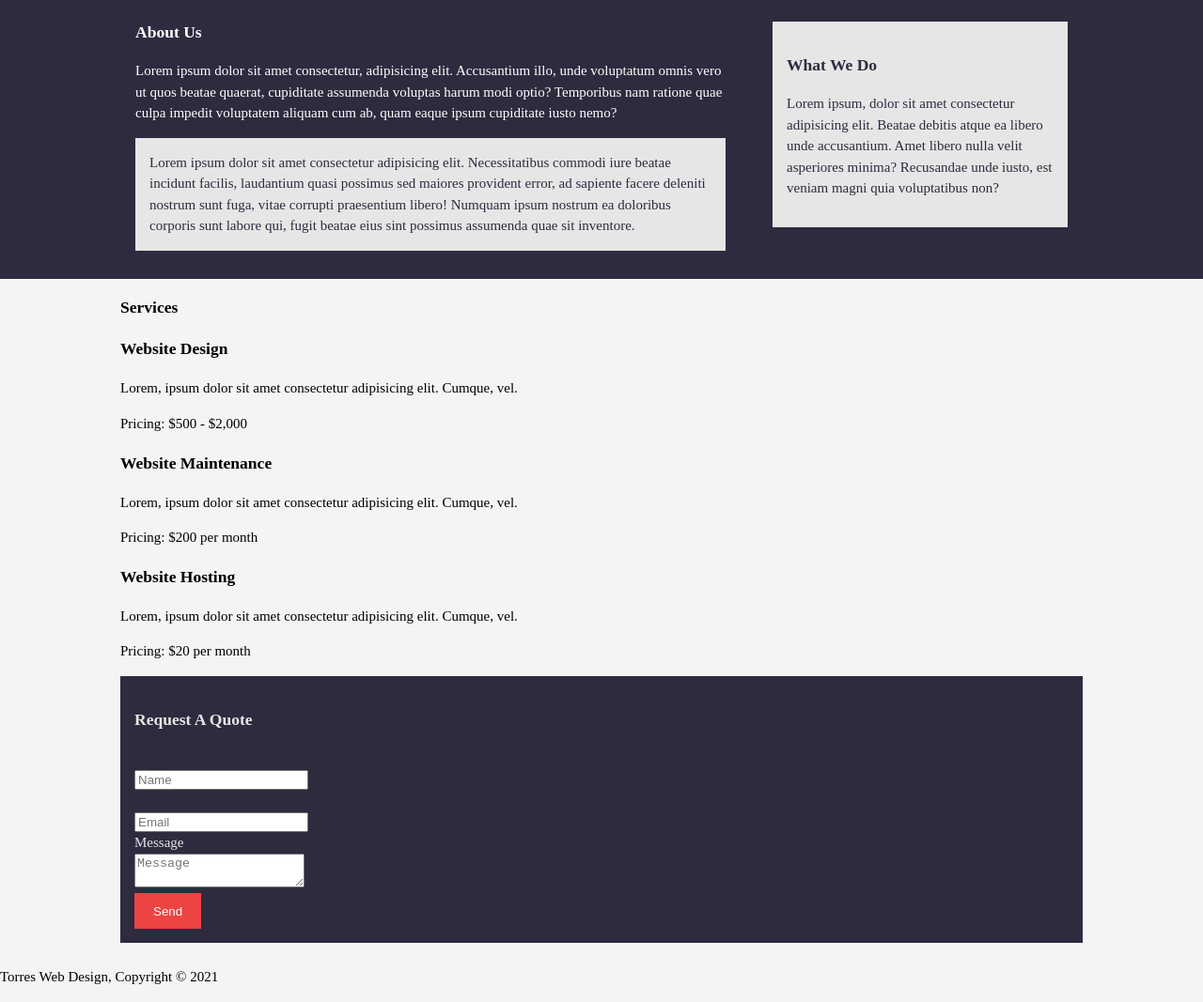
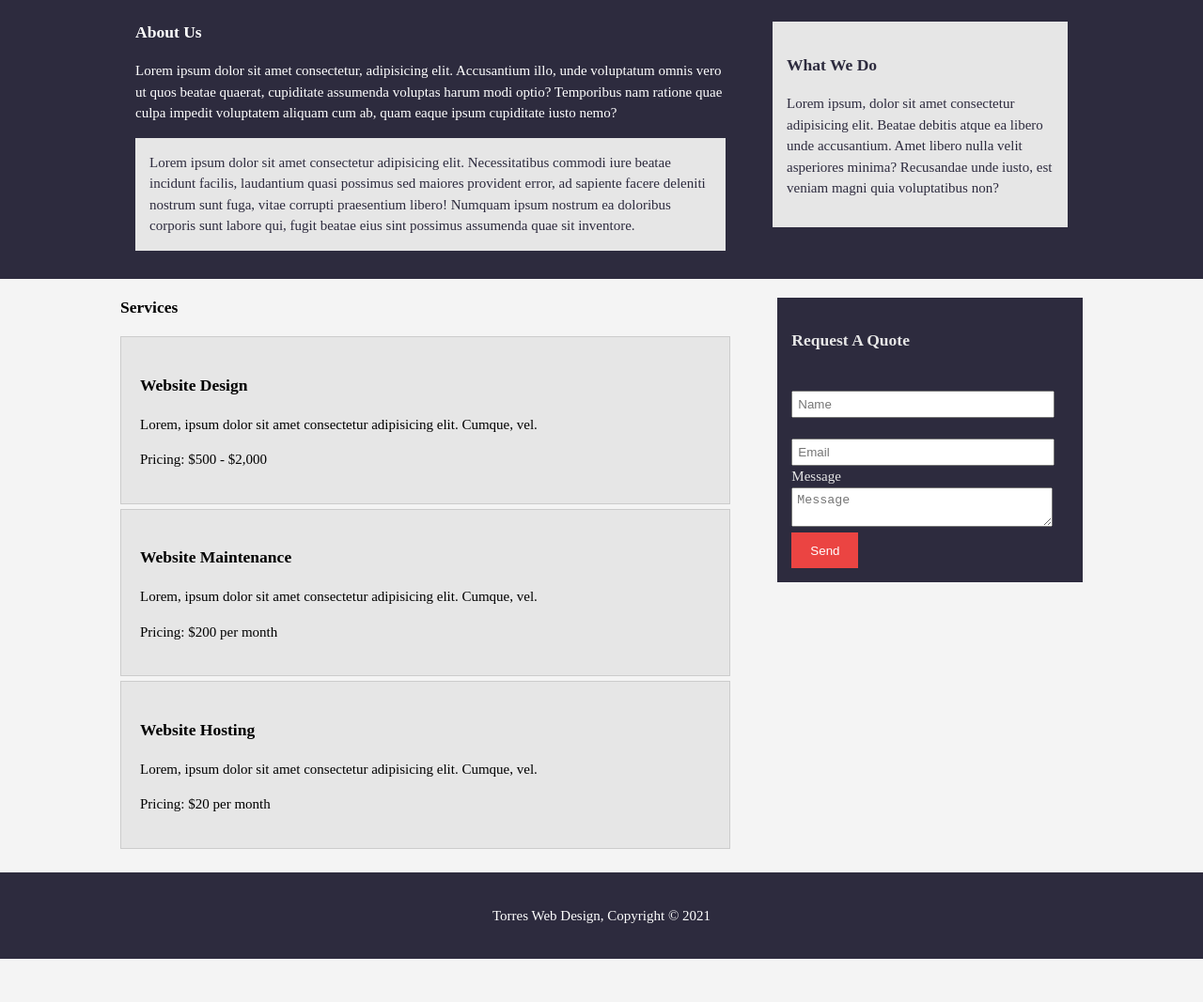
Before and after one commit to TorrLaura/Full-Webpage-Project, a plain HTML site: page index.html in a window 1280 px wide. Shown: the part 1074-2141 px from the top of the page at 94% size. After the commit the page ends 2095 px from the top, so only its background shows below. Drawn offline with Linux system fonts and the light colour scheme; a web font is replaced by a local one.

Commit message:
Styled Services and Footer sections.

```diff
--- a/style.css
+++ b/style.css
@@ -172,5 +172,35 @@ header a:hover{
 
 #about .sidebar{
     margin-top: 10px;
+}
+
+#services .container{
+    display: grid;
+    grid-template-columns: 2fr 1fr;
+    grid-column-gap: 50px;
+}
+
+#services li{
+    padding: 20px;
+    border: 1px solid #ccc;
+    margin-bottom: 5px;
+    background-color: #e6e6e6;
+}
+
+#services .sidebar{
+    margin-top: 10px;
+}
+
+#services input, #services textarea{
+    padding: 5px;
+    width: 90%;
+}
+
+footer{
+    background-color: #2d2b3e;
+    color: #fff;
+    padding: 20px;
+    text-align: center;
+    margin-top: 20px;
 
 }
```
